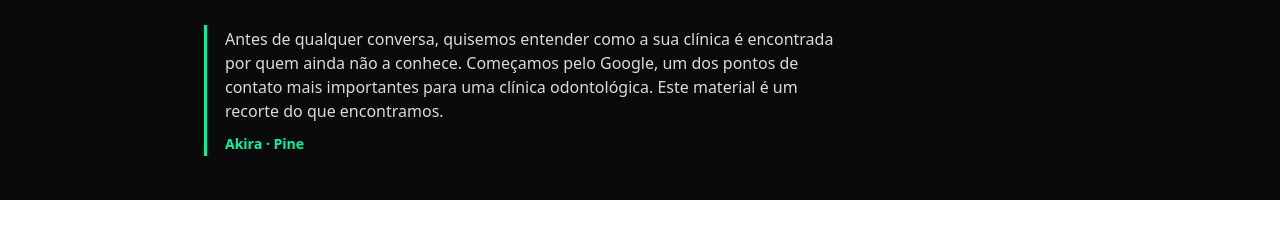
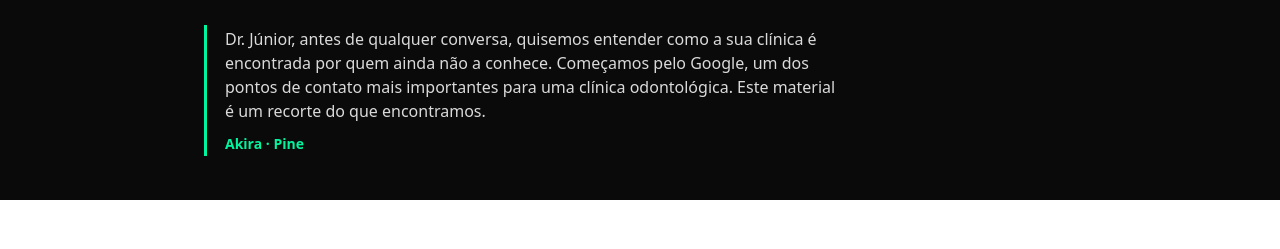
Before and after one commit to PineMKT/diagnosticos, a plain HTML site: page procopio-odontologia/index.html in a window 1280 px wide. Shown: the part 303-552 px from the top of the page. Drawn offline with Linux system fonts and the light colour scheme; a web font is replaced by a local one.

Commit message:
Procópio: dono Dr. Júnior Procópio
Co-Authored-By: Claude Opus 5.5 <noreply@anthropic.com>

```diff
--- a/procopio-odontologia/index.html
+++ b/procopio-odontologia/index.html
@@ -235,7 +235,7 @@
     <div class="client">Procópio Odontologia</div>
     <div class="meta">Nova Odessa, SP · raio de 10 km · coleta em 12 de novembro de 2026</div>
     <div class="hello">
-      <p>Antes de qualquer conversa, quisemos entender como a sua clínica é encontrada por quem ainda não a conhece. Começamos pelo Google, um dos pontos de contato mais importantes para uma clínica odontológica. Este material é um recorte do que encontramos.</p>
+      <p>Dr. Júnior, antes de qualquer conversa, quisemos entender como a sua clínica é encontrada por quem ainda não a conhece. Começamos pelo Google, um dos pontos de contato mais importantes para uma clínica odontológica. Este material é um recorte do que encontramos.</p>
       <span>Akira · Pine</span>
     </div>
   </div>
```
